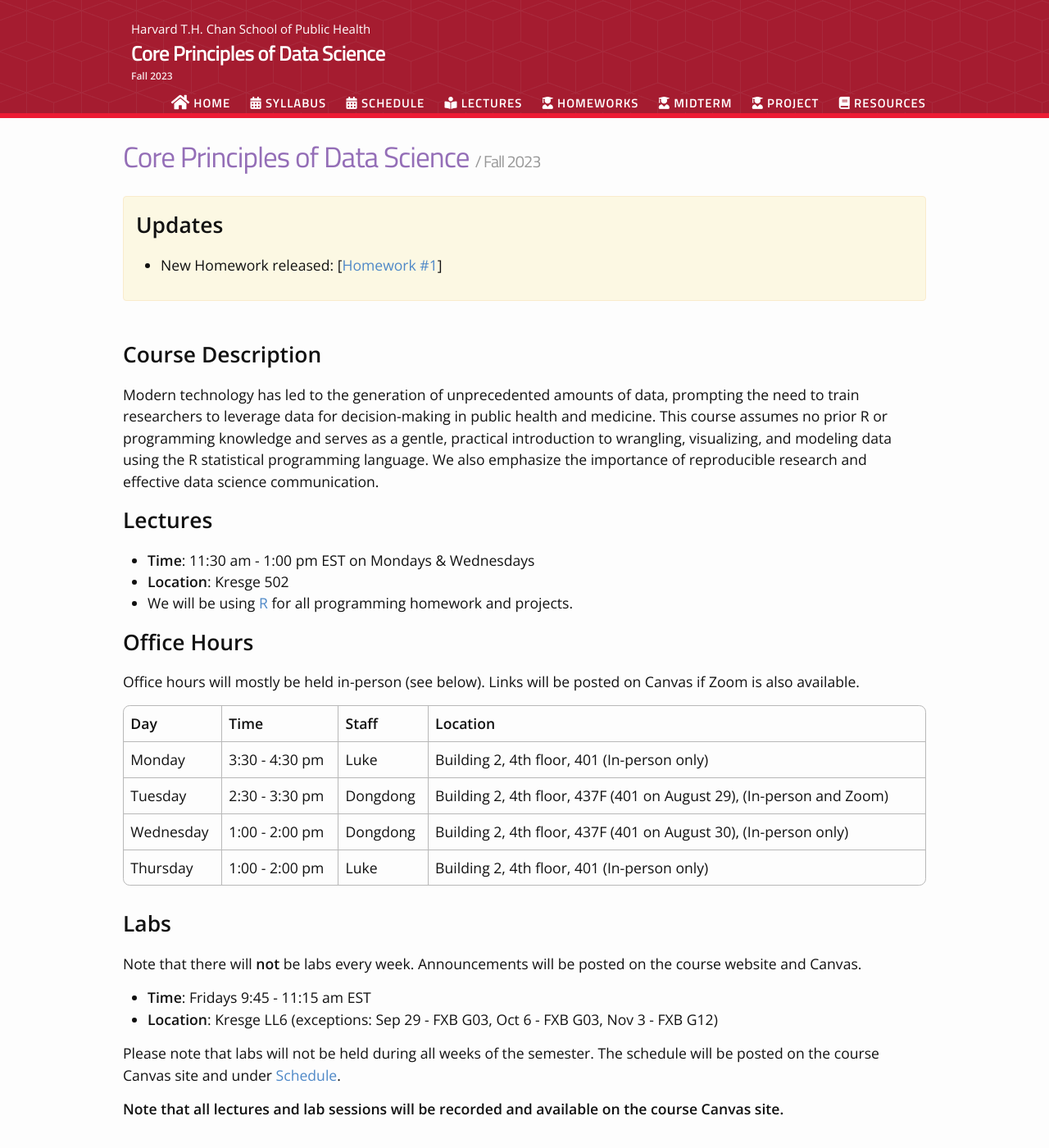
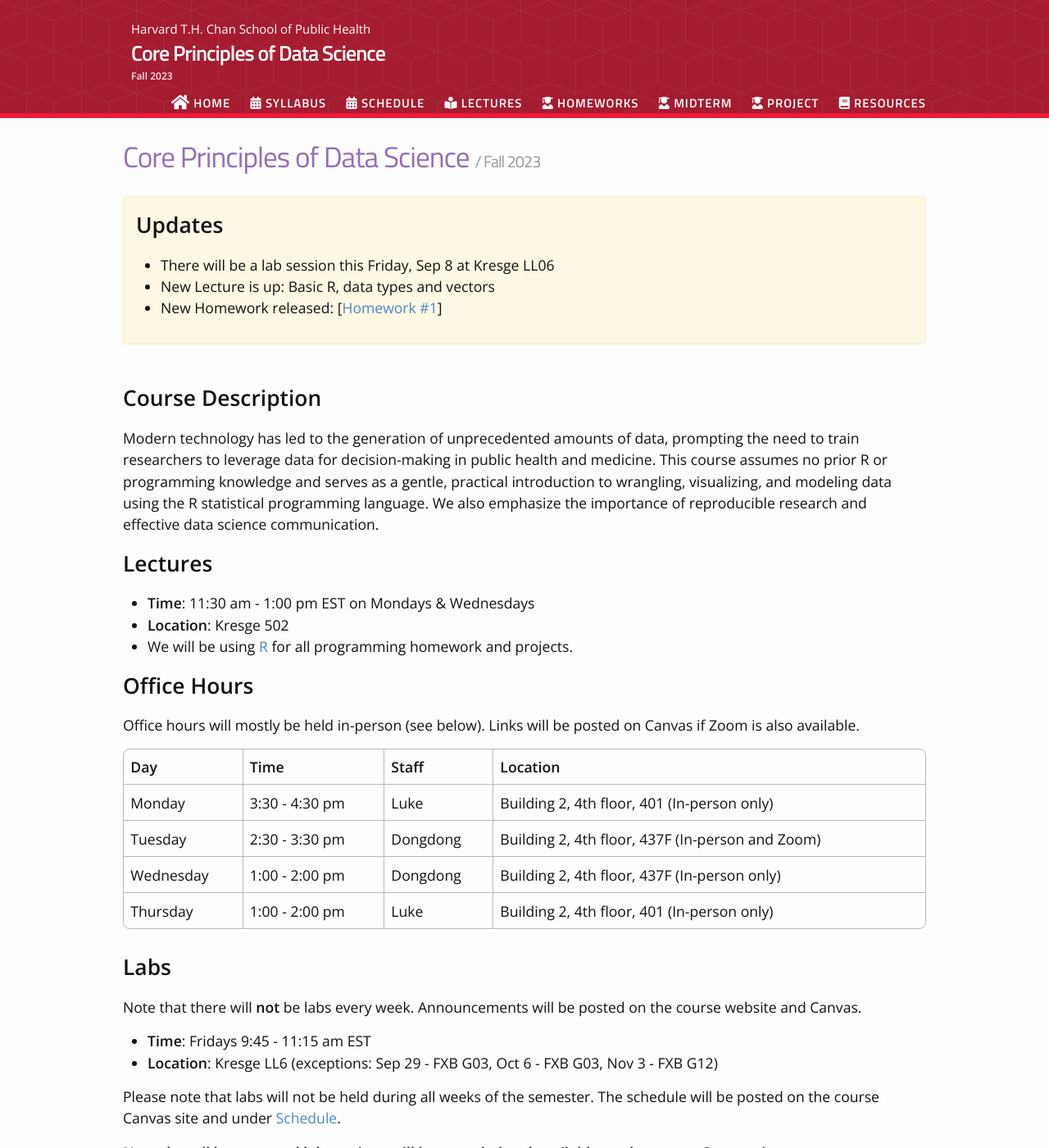
Before and after one commit to coredatascience-fa23/coredatascience-fa23.github.io, a Jekyll site: the page built from index.md, in a window 1280 px wide and 1400 px high. Shown: the whole window at 82% size. Built offline with Jekyll 4.4.1, drawn with Linux system fonts in a browser that asks for light colours; nearby versions of some CDN libraries.

```diff
--- a/index.md
+++ b/index.md
@@ -17,8 +17,8 @@ Office hours will mostly be held in-person (see below). Links will be posted on
 | Day       | Time         | Staff    | Location                                        |
 |-----------|--------------|----------|-------------------------------------------------|
 | Monday    | 3:30 - 4:30 pm | Luke     | Building 2, 4th floor, 401 (In-person only)                      |
-| Tuesday   | 2:30 - 3:30 pm | Dongdong | Building 2, 4th floor, 437F (401 on August 29), (In-person and Zoom)  |
-| Wednesday | 1:00 - 2:00 pm | Dongdong | Building 2, 4th floor, 437F (401 on August 30), (In-person only)  |
+| Tuesday   | 2:30 - 3:30 pm | Dongdong | Building 2, 4th floor, 437F (In-person and Zoom)  |
+| Wednesday | 1:00 - 2:00 pm | Dongdong | Building 2, 4th floor, 437F (In-person only)  |
 | Thursday  | 1:00 - 2:00 pm | Luke     | Building 2, 4th floor, 401 (In-person only)|
 
 ## Labs
```
Also changed, not shown: _announcements/lab02_announcement.md (added, +4 -0 lines), _labs/lab02.md (added, +12 -0 lines), _lectures/lec04.md (+6 -1 lines).
